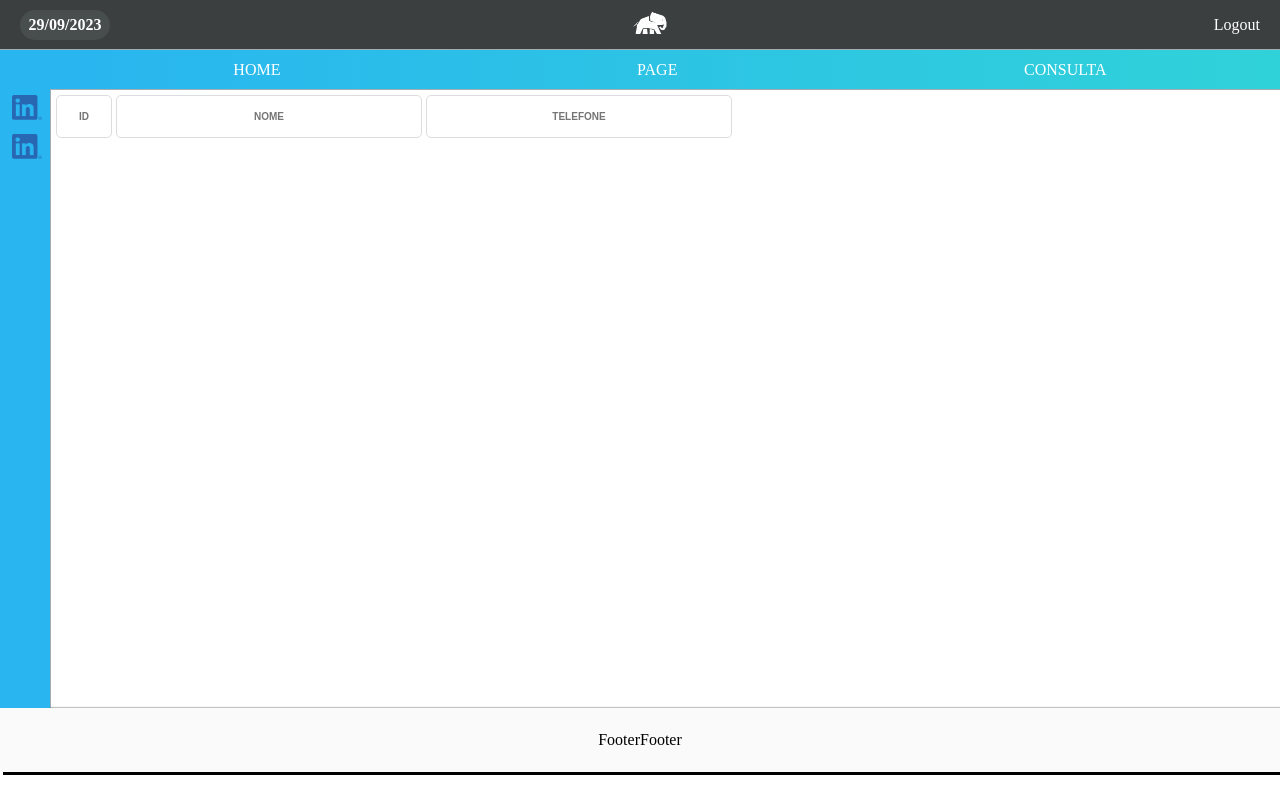
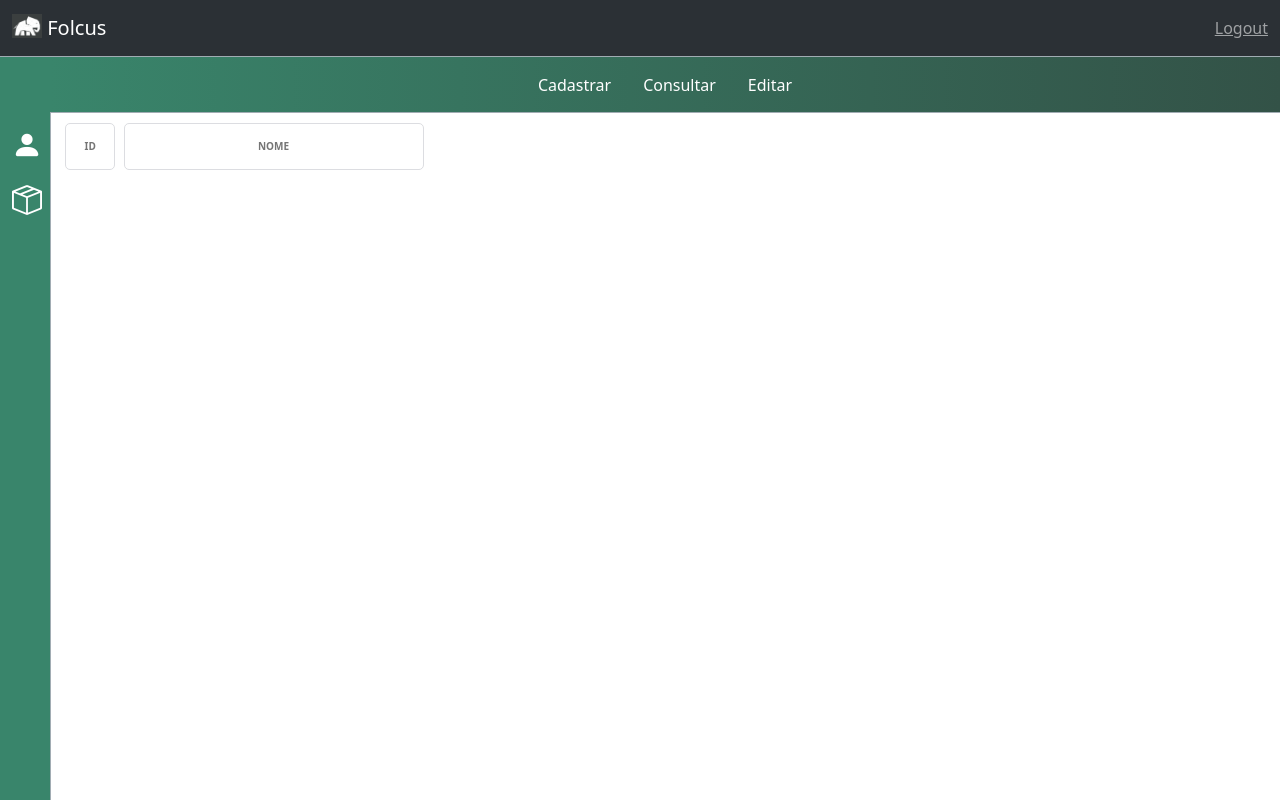
Before and after one commit to wbhard/alura_django_teste, a Django app: page /cadastro-cliente/ in a window 1280 px wide. Run offline with Django 4.2, Linux system fonts and the light colour scheme.

Commit message:
icons-alteraçõesbase-css

```diff
--- /dev/null
+++ b/package.json
@@ -0,0 +1,6 @@
+{
+  "dependencies": {
+    "bootstrap": "^5.3.2",
+    "bootstrap-icons": "^1.11.1"
+  }
+}
--- a/setup/static/styles/aside.css
+++ b/setup/static/styles/aside.css
@@ -16,68 +16,94 @@
     grid-template-areas:
         "head head head"
         "sid nave nave"
-            "sid content content"
-            "foot foot foot";
+        "sid content content";
     grid-template-columns: 50px 3fr 3fr;
-        grid-template-rows: 50px min(40px) 77.3% 8vh;
+    grid-template-rows: auto 7vh auto;
     height: 100vh;
-
+    background-color: green;
 }
 
 header{
     grid-area: head;
-        background-color: rgb(59, 63, 63);
-        display: flex;
-        flex-direction: row;
-        align-items: center;
-        justify-content: center;
     border-bottom: 0.5px solid #A1ACB3;
 }
 
 article {
     grid-area: content;
-        background-color: rgb(255, 255, 255);
+    background-color: white;
     border-left: 0.5px solid #A1ACB3;
     overflow-y: scroll;
+    height: 100%;
 }
 
-    aside {
+article input:hover{
+border: 0.5px solid black
+}
+
+aside{
     white-space: nowrap;
     width: 50px;
+    height: auto;
     overflow: hidden;
     text-overflow: clip;
     grid-area: sid;
-        background-color: #29B5F0;
+    background-color: #39856B;
     padding: 0;
     margin: 0;
     padding-top: 5px;
     padding-bottom: 5px;
     transition: width 0.5s;
-        color: white;
+
 }
 
-    aside:hover {
-        background: linear-gradient(90deg, #29B5F0, #30D2D9);
+aside:hover  {
+    background: linear-gradient(90deg, #39856B, #335247);
     transition: width 0.5s;
     width: 150px;
 }
 
+.side-bar img{
+    display: inline-block;
+    margin-right: 8px;
+}
+
+.side-bar{
+    margin: 60px 5px 5px 12px;
+    display: flex;
+    flex-direction: column;
+    justify-content: flex-start;
+    height: 84vh;
+}
+
+.side-bar a{
+    text-decoration-line: none;
+    color: white;
+    margin-bottom: 10px;
+}
+.side-bar i{
+    font-size: 30px;
+    margin-right: 8px;
+}
+
+.side-bar a:hover, .side-bar a:focus{
+    transition: 0.5s;
+    color: #ABFFC4;
+}
+
 footer {
-        grid-area: foot;
-        background-color: rgb(250,250,250);
+    background-color: red;
     display: flex;
     flex-direction: row;
     align-items: center;
     justify-content: center;
     box-shadow:
-            3px 3px black,
         3.1em 0 0.1em black;
 }
 
-    nav{
+.nav-options{
     grid-area: nave;
     text-decoration-line: none;
-        background: linear-gradient(90deg, #29B5F0, #30D2D9);
+    background: linear-gradient(90deg, #39856B, #335247);
     display: flex;
     flex-direction: row;
     align-items: center;
@@ -85,34 +111,22 @@
     border-bottom: 0.5px solid #A1ACB3;
 }
 
-    nav a{
+
+.nav-options a{
     text-decoration-line: none;
     color: white;
 }
 
-    nav a:hover{
-        text-decoration-line: underline;
-        transition: 2s;
-    }
-
-    img {
-        display: inline-block;
-        margin-right: 8px;
+.nav-options a:focus, .nav-options a:hover {
+    transition: 0.5s;
+color: #ABFFC4 !important;
 }
 
 .tabel{
     display: flex;
     flex-direction: row;
-        padding: 5px;
-        height: 100%;
-    }
-
-    .nome1{
-        width: 50%;
-    }
-
-    .nome2{
-        width: 50%;
+    height: auto;
+padding: 10px;
 }
 
 .footer{
@@ -120,61 +134,11 @@
     flex-direction: row;
 }
 
-    .sideBar{
-        margin: 40px 5px 5px 12px;
-        display: flex;
-        flex-direction: column;
-        justify-content: center;
-    }
-
-    .pSide{
+.a-side{
     margin-bottom: 10px;
 }
 
-    .painel-home{
-        margin: 10px;
-    }
-
-    .img-header{
-        width: 37px;
-        height: 28px;
-        padding: 0px;
-    }
-    .a-header{
-        color: white;
-        text-decoration-line: none;
-    }
-
-    .div-header{
-
-        width: 100%;
-        display: grid;
-        grid-template-areas:
-            "algo algo  . logout";
-        grid-template-columns: 50px 3fr 3fr;
-        align-items: center;
-        justify-content: center;
-    }
-    .div-header-logout{
-        grid-area: logout;
-        justify-content: end;
-        width: auto;
-        margin-right: 20px;
-    }
-    .div-header-algo{
-        grid-area: algo;
-        display: flex;
-        justify-content: center;
-        text-align: center;
-        align-items: center;
-        margin-left: 20px;
-        width: 90px;
-        height: 30px;
-        background-color: rgb(72, 77, 77);
-        color: white;
-        border-radius: 10ch;
-    }
-    .txt_id {
+.imput-text-id {
 text-align: center;
  font-size: 10px;
  margin-bottom: 10px;
@@ -184,11 +148,11 @@
  border-radius: 5px;
  width: 50px;
  border: 0.5px solid #dcdde1;
-        font-weight: bold
+ font-weight: bold;
 /* ATENÇÃO COLOCAR O PLACEHOLDER NO TOPO TIKTOK */
 }
 
-    .txt_nome {
+.imput-text-nome {
 text-align: center;
  font-size: 10px;
  margin-bottom: 10px;
@@ -198,19 +162,13 @@
  border-radius: 5px;
  width: 300px;
  border: 0.5px solid #dcdde1;
-        font-weight: bold
+ font-weight: bold;
 /* ATENÇÃO COLOCAR O PLACEHOLDER NO TOPO TIKTOK */
 }
-    .txt_phone {
-        text-align: center;
-        font-size: 10px;
-        margin-bottom: 10px;
-        padding-top: 15px;
-        padding-bottom: 15px;
-        background-color: white;
-        border-radius: 5px;
-        width: 300px;
-        border: 0.5px solid #dcdde1;
-        font-weight: bold
-    /* ATENÇÃO COLOCAR O PLACEHOLDER NO TOPO TIKTOK */
+
+.visible {
+visibility: visible !important;
 }
+.invisible {
+visibility: hidden !important;
+}
--- a/templates/galeria/base.html
+++ b/templates/galeria/base.html
@@ -5,56 +5,64 @@
 <head>
     <title>Multi Columns</title>
     <link rel="stylesheet" href="{% static '/styles/aside.css' %}">
+    <meta charset="utf-8">
+    <meta name="viewport" content="width=device-width, initial-scale=1">
+
+    <link
+        href="https://cdn.jsdelivr.net/npm/bootstrap@5.3.2/dist/css/bootstrap.min.css"
+        rel="stylesheet"
+        integrity="sha384-T3c6CoIi6uLrA9TneNEoa7RxnatzjcDSCmG1MXxSR1GAsXEV/Dwwykc2MPK8M2HN"
+        crossorigin="anonymous"
+    >
+    <link rel="stylesheet"
+    href="https://cdn.jsdelivr.net/npm/bootstrap-icons@1.8.1/font/bootstrap-icons.css"
+    >
 </head>
 
 <body>
     <main>
         <header>
-            <div class="div-header">
-                <div class="div-header-algo">
-                    <b>29/09/2023</b>
-                </div>
-                <div>
-                    <img src="{% static 'assets/Capturar.ico' %}" class="img-header">
-                </div>
-                <div class="div-header-logout">
-                    <a href="{% url 'login' %}" class="a-header">Logout</a>
-                </div>
-            </div>
+		<nav class="navbar bg-body-tertiary bg-dark" data-bs-theme="dark">
+  			<div class="container-fluid">
+    				<a class="navbar-brand" href="#">
+      					<img src="{% static 'assets/Capturar.ico' %}" alt="Logo" width="30" height="24" class="d-inline-block align-text-top">
+      						Folcus
+    				</a>
+	      			<a class="navbar-text " href="{% url 'login' %}">Logout</a>
+  			</div>
+		</nav>
+
         </header>
 
-        <nav>
-            <div class="painel-home">
-                <a href="#" >HOME</a>
-            </div>
-
-            <div class="painel-page">
-                <a href="#">PAGE</a>
-            </div>
-
-            <div class="painel-consulta">
-                <a href="#">CONSULTA</a>
-            </div>
+        <nav class="nav-options">
+		<ul class="nav">
+  			<li class="nav-item">
+    				<a class="nav-link " href="#">Cadastrar</a>
+  			</li>
+  			<li class="nav-item">
+    				<a class="nav-link" href="#">Consultar</a>
+  			</li>
+  			<li class="nav-item" >
+    				<a class="nav-link" href="#">Editar</a>
+  			</li>
+		</ul>
         </nav>
 
         {% block content %}{% endblock %}
 
         <aside>
-            <div class="sideBar">
-                <p class="pSide"><img src="{% static 'assets/Imagem1.png' %}" width="30" height="25" ><a href="\cadastro-cliente">Icon SideBar></a></p>
-                <p class="pSide"><img src="{% static 'assets/Imagem1.png' %}" width="30" height="25" ><a href="\cadastro-produto">Icon SideBar></a></p>
-            <div>
+            <div class="side-bar">
+                <a href="\cadastro-cliente"><i class="bi bi-person-fill"></i>Cliente</a>
+                <a href="\cadastro-produto"><i class="bi bi-box-seam"></i>Produto</a>
+            </div>
+	    <p class="text-center">a</p>
         </aside>
 
-        <footer>
-            <div class="footer">
-                <p>Footer</p>
-                <p>Footer</p>
-            </div>
-        </footer>
 
     </main>
-
+<script src="https://cdn.jsdelivr.net/npm/bootstrap@5.3.2/dist/js/bootstrap.bundle.min.js"
+    integrity="sha384-C6RzsynM9kWDrMNeT87bh95OGNyZPhcTNXj1NW7RuBCsyN/o0jlpcV8Qyq46cDfL"
+    crossorigin="anonymous"></script>
 </body>
 
 </html>
--- a/templates/galeria/cadastro-cliente.html
+++ b/templates/galeria/cadastro-cliente.html
@@ -3,14 +3,15 @@
 {% block content %}
 <article>
     <div class="tabel">
-        <form class="form-login">
+       <form class="">
             <label for="user"></label>
-            <input type="text" id="id" placeholder="ID" name="id" class="txt_id">
+            <input type="text" id="id" placeholder="ID" name="id" class="imput-text-id">
             <label for="password"></label>
-            <input type="text" id="name" placeholder="NOME" name="name" class="txt_nome">
-            <input type="text" id="phone" placeholder="TELEFONE" name="phone" class="txt_phone">
-            <!-- <input type="submit" value="Entrar" onclick="myFunction()"> -->
-        </form>
+            <input type="text" id="password" placeholder="NOME" name="name" class="imput-text-nome">
+            <!-- FORM NO PYTHON <input type="submit" value="Entrar"> -->
+
+       </form>
+
     </div>
-</article>
+   </article>
 {% endblock %}
--- a/templates/galeria/login.html
+++ b/templates/galeria/login.html
@@ -27,7 +27,7 @@
             </div>
 
             <footer class="footer-login">
-                <a href="{% url 'index' %}" class="a-login">Trocar senha</a>
+                <a href="{% url 'cadastroCliente' %}" class="a-login">Trocar senha</a>
             </footer>
 
         </div>
```
Also changed, not shown: static/styles/aside.css (+61 -92 lines), package-lock.json (added). Lines whose indentation alone changed are shown as unchanged.
